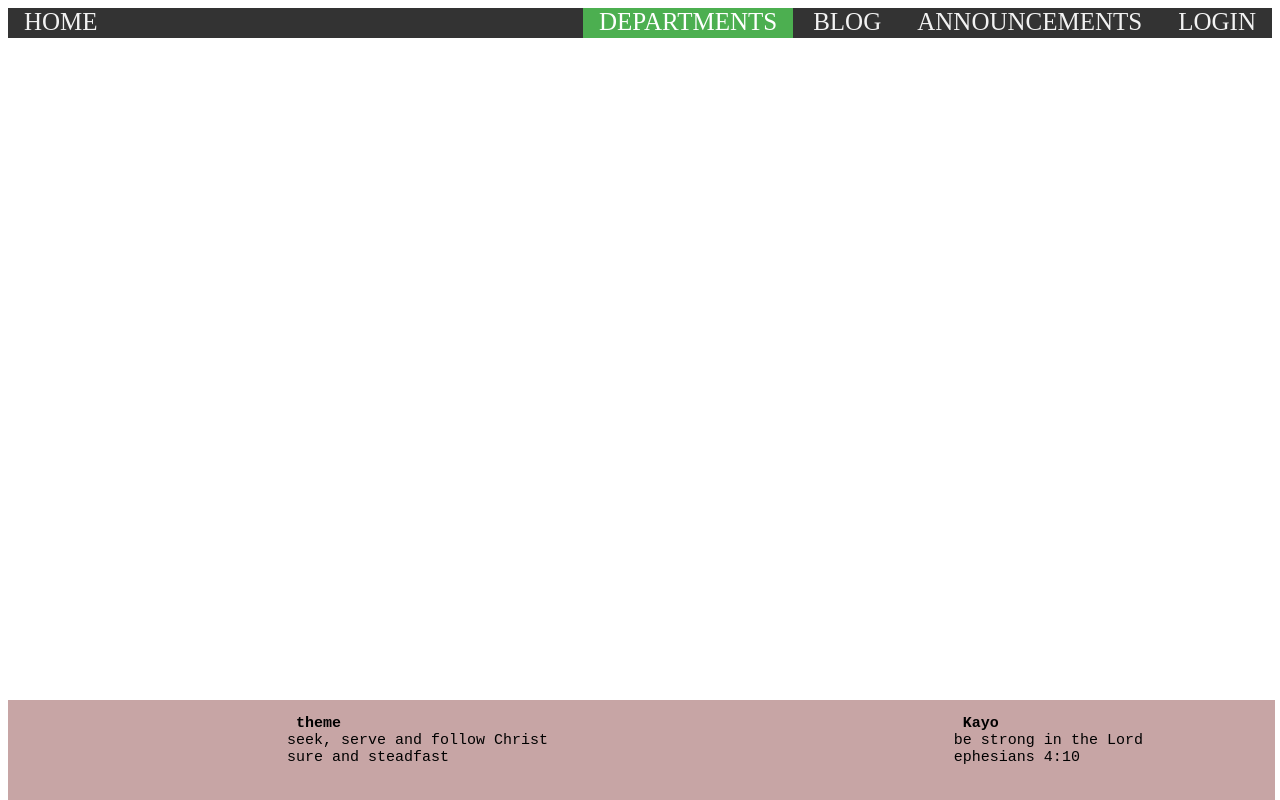
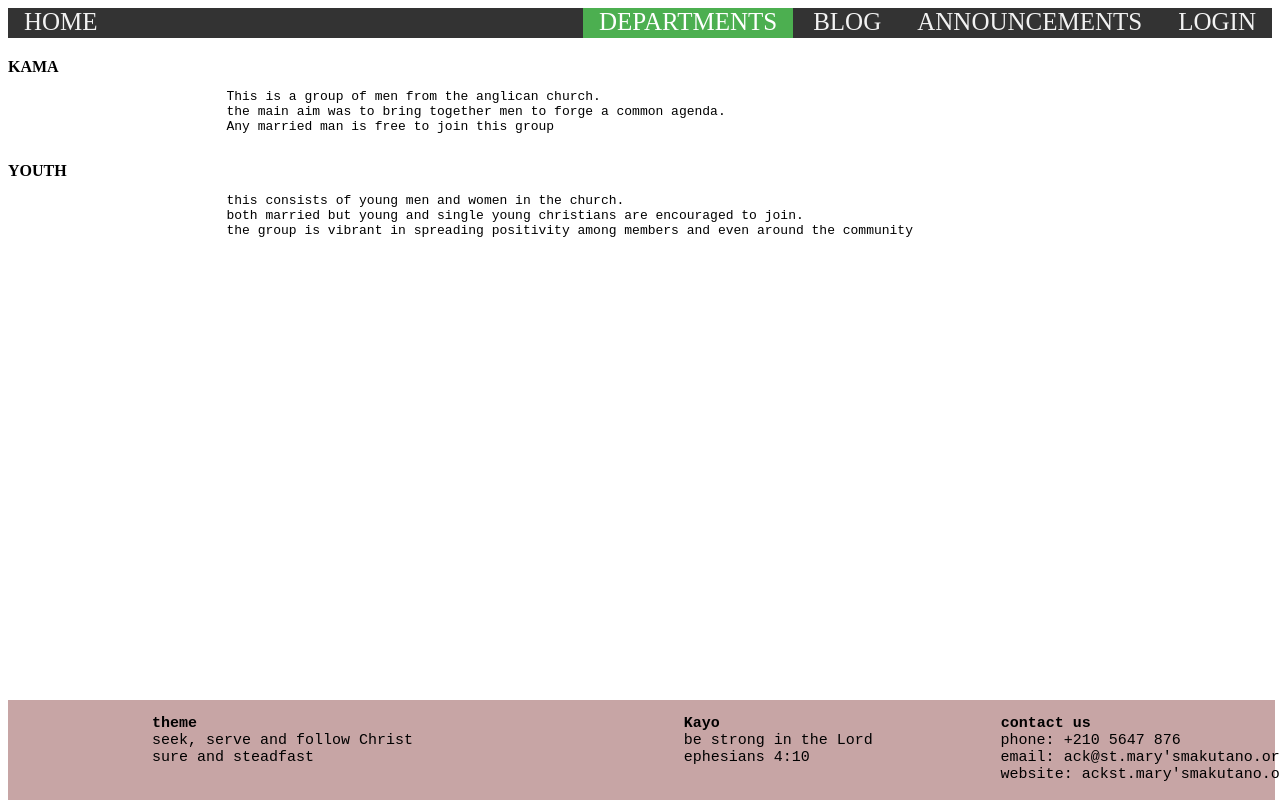
Before and after one commit to KennHinga/church-website, a plain HTML site: page UI/departments.html in a window 1280 px wide. Drawn offline with Linux system fonts and the light colour scheme.

Commit message:
add container

```diff
--- a/UI/departments.html
+++ b/UI/departments.html
@@ -1,48 +1,58 @@
 <!DOCTYPE html>
 <html>
+
 <head>
     <link rel="stylesheet" type="text/css" href="../css/main.css">
 </head>
+
 <body background-color="green">
     <div class="topnav">
-                    <a  href="../st.mary's.html">HOME</a>
+        <a href="../st.mary's.html">HOME</a>
         <div class="topnav topnav-right">
             <a class="active" href="departments.html">DEPARTMENTS</a>
             <a href="blog.html">BLOG</a>
             <a href="announcements.html">ANNOUNCEMENTS</a>
             <a href="login.html">LOGIN</a>
         </div>
+    </div>
+    <div class="container">
         <div class="kama">
+            <strong>KAMA</strong>
             <pre>
-                            <strong>KAMA</strong>
                             This is a group of men from the anglican church.
                             the main aim was to bring together men to forge a common agenda.
                             Any married man is free to join this group
                         </pre>
         </div>
-                    <div class= "youth">
+        <div class="youth">
+
+                <strong>YOUTH</strong>
             <pre>
                             this consists of young men and women in the church.
                             both married but young and single young christians are encouraged to join.
                             the group is vibrant in spreading positivity among members and even around the community
                         </pre>
         </div>
-                    <footer class= "footer">
-                        <div class= "theme">
+
+    </div>
+
+
+    <footer class="footer">
+        <div class="theme">
             <pre>
                 <strong>theme</strong>
                 seek, serve and follow Christ
                 sure and steadfast
             </pre>
         </div>
-                        <div class= "kayo">
+        <div class="kayo">
             <pre>
                 <strong>Kayo</strong>
                 be strong in the Lord
                 ephesians 4:10
             </pre>
         </div>
-                        <div class= "contacts">
+        <div class="contacts">
             <pre>
                 <strong>contact us</strong>
                 phone: +210 5647 876
@@ -53,4 +63,5 @@
         </div>
     </footer>
 </body>
+
 </html>
```
Lines whose indentation alone changed are shown as unchanged.
